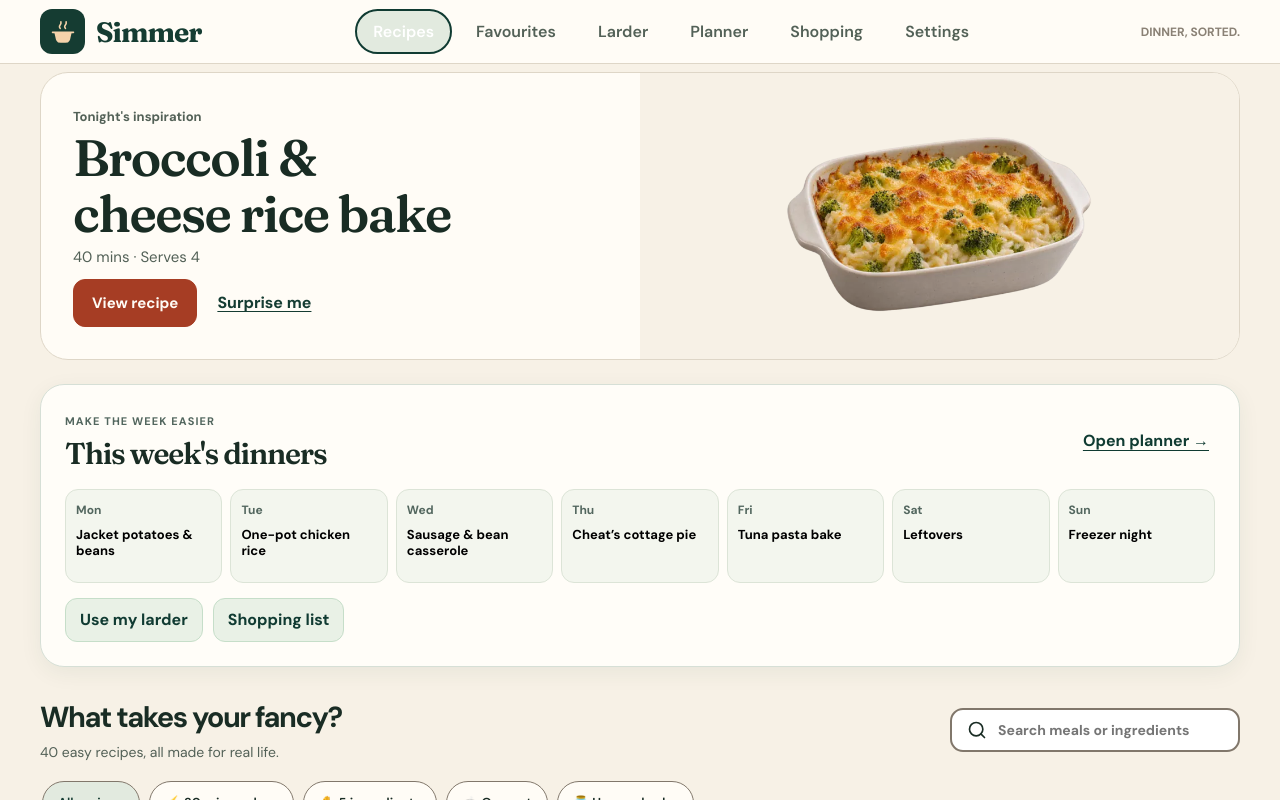
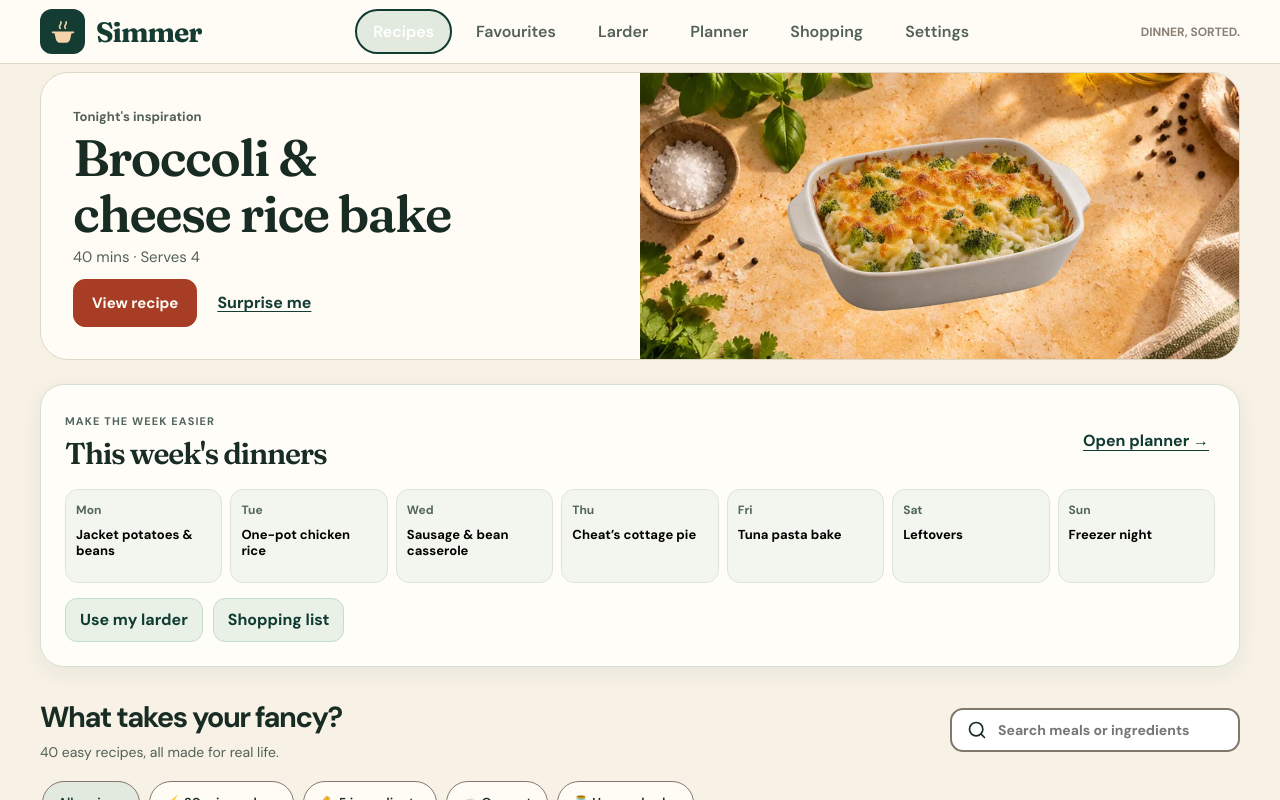
Before and after one commit to simondoescode/nibblepot, a React (Vite) app: page / in a window 1280 px wide. Both pictures are taken after a click on the button "Simmer". Shown: the top 800 px of the page. Built offline with nearby package versions, Linux system fonts and the light colour scheme.

Commit message:
Restore the Simmer hero backdrops and add image height

```diff
--- a/src/components/TonightInspiration.tsx
+++ b/src/components/TonightInspiration.tsx
@@ -4,6 +4,7 @@ import type { Recipe } from '../types';
 import { chooseRandomRecipe } from '../lib/recipes';
 
 type Props = { recipes: readonly Recipe[]; onOpen: (id: string) => void };
+const backdrops = ['cream-linen', 'golden-stone', 'honey-wood'] as const;
 const sessionKey = 'simmer-spotlight-v1';
 // The swipe preview and the mounted Recipes tab need the same initial pick.
 const initialRandom = Math.random();
@@ -34,6 +35,7 @@ export function TonightInspiration({ recipes, onOpen }: Props) {
   };
   const surprise = () => { if (current) show(chooseRandomRecipe(catalogue, current.id).id); };
   if (!current) return <section className="simmer-spotlight simmer-spotlight-empty" aria-label="Tonight's inspiration"><div className="simmer-spotlight-content"><span className="simmer-spotlight-kicker">Tonight's inspiration</span><h2>Something good is cooking</h2><p>Try clearing your filters to see more dinner ideas.</p></div></section>;
+  const backdrop = backdrops[index % backdrops.length];
   return <section className="simmer-spotlight" aria-label="Tonight's inspiration" data-no-pull
     onPointerDown={event => { if (event.pointerType === 'mouse' && event.button === 0 && !(event.target as HTMLElement).closest('button,select,a')) mouseStart.current = {x:event.clientX,y:event.clientY}; }}
     onPointerUp={event => { if (!mouseStart.current || event.pointerType !== 'mouse') return; const dx=event.clientX-mouseStart.current.x,dy=event.clientY-mouseStart.current.y; mouseStart.current=null; if (Math.abs(dx)>55 && Math.abs(dx)>Math.abs(dy)*1.4) cycle(dx<0?1:-1); }}
@@ -48,7 +50,8 @@ export function TonightInspiration({ recipes, onOpen }: Props) {
       start.current = null;
       if (Math.abs(dx) > 55 && Math.abs(dx) > Math.abs(dy) * 1.4) cycle(dx < 0 ? 1 : -1);
     }}>
-    <div className="simmer-spotlight-image" key={current.id}>
+    <div className="simmer-spotlight-image" key={current.id}
+      style={{ backgroundImage: `url("${import.meta.env.BASE_URL}backgrounds/${backdrop}.webp")` }}>
       <img src={`${import.meta.env.BASE_URL}${current.image ?? `recipes/${current.id}.svg`}`}
         alt="" width="800" height="504" decoding="async" fetchPriority="high"
         onError={event => { const fallback = `${import.meta.env.BASE_URL}recipes/${current.id}.svg`; if (!event.currentTarget.src.endsWith(fallback)) event.currentTarget.src = fallback; }} />
--- a/src/styles.css
+++ b/src/styles.css
@@ -107,8 +107,8 @@
 .simmer-spotlight-image {
   grid-area: image;
   position: relative;
-  height: clamp(120px, 36vw, 200px);
-  background: var(--bg);
+  height: clamp(144px, 42vw, 224px);
+  background: var(--bg) center / cover no-repeat;
 }
 .simmer-spotlight-image img {
   position: absolute;
@@ -163,7 +163,7 @@
     grid-template-columns: minmax(0, 1fr) minmax(0, 1fr);
     grid-template-areas: "copy image";
   }
-  .simmer-spotlight-image { height: auto; min-height: 210px; }
+  .simmer-spotlight-image { height: auto; min-height: 234px; }
   .simmer-spotlight-content { align-self: center; padding: var(--space-8); }
   .simmer-spotlight h1 { font-size: clamp(36px, 4vw, 52px); }
 }
```
Also changed, not shown: 1 other file (tests, documents, lock files or other folders).
